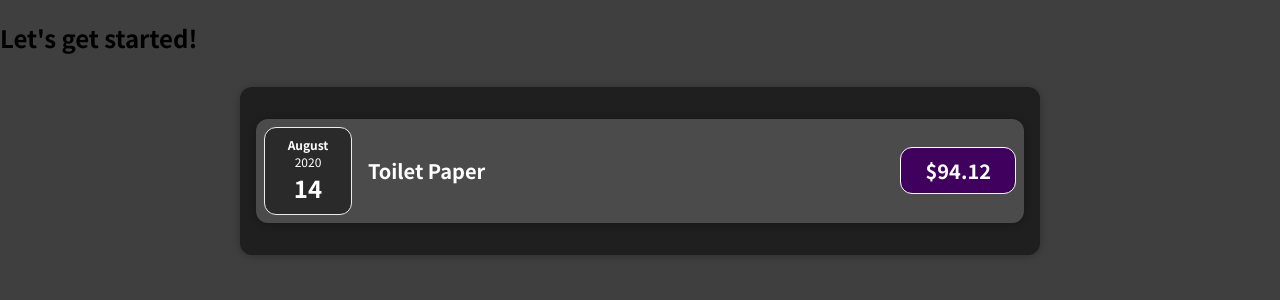
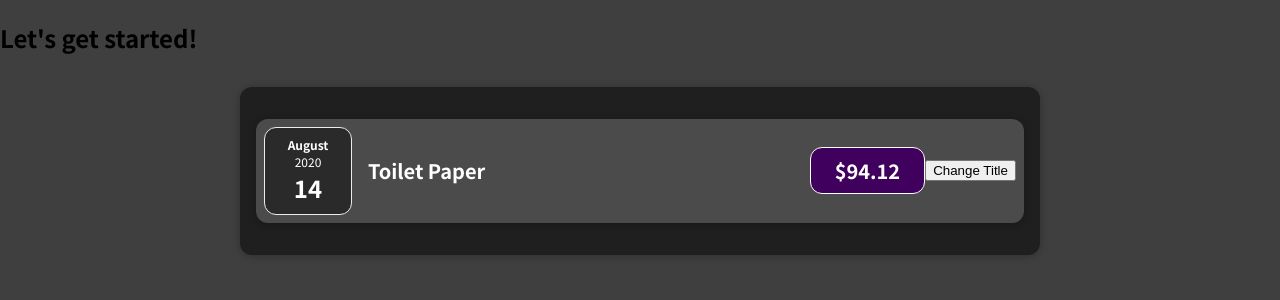
Before and after one commit to olivergarciarg/react-training, a React (Create React App) app in the folder react-complete-guide/: page / in a window 1280 px wide. Shown: the top 300 px of the page. Built offline with nearby package versions, Linux system fonts and the light colour scheme.

Commit message:
start of section 3 video 52

```diff
--- a/react-complete-guide/src/components/Expenses/ExpenseItem.js
+++ b/react-complete-guide/src/components/Expenses/ExpenseItem.js
@@ -1,15 +1,25 @@
-import ExpenseDate from './ExpenseDate';
-import Card from '../UI/Card';
-import './ExpenseItem.css';
+import React, {useState} from 'react'
+import ExpenseDate from './ExpenseDate'
+import Card from '../UI/Card'
+import './ExpenseItem.css'
 
 const ExpenseItem = (props) => {
+  const [title, setTitle] = useState(props.title);
+
+  // let title = props.title;
+
+  const clickHandler = () => {
+    setTitle('updated');
+  };
+
   return (
     <Card className="expense-item">
-      <ExpenseDate date={props.date}/>
+      <ExpenseDate date={props.date} />
       <div className="expense-item__description">
-        <h2>{props.title}</h2>
+        <h2>{title}</h2>
         <div className="expense-item__price">${props.amount}</div>
       </div>
+      <button onClick={clickHandler}>Change Title</button>
     </Card>
   )
 }
```
Also changed, not shown: react-complete-guide/src/components/NewExpense/NewExpense.js (added, +7 -0 lines), 1 other file (tests, documents, lock files or other folders).
